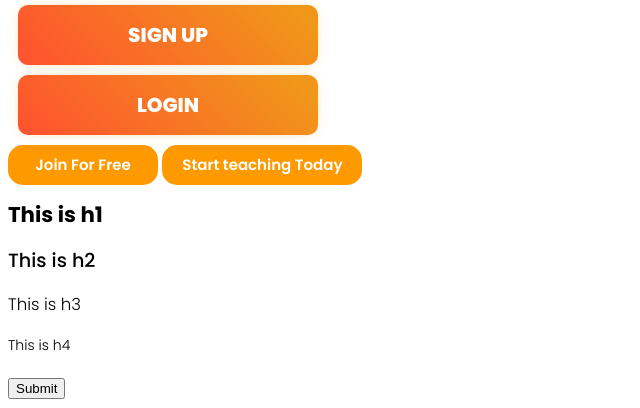
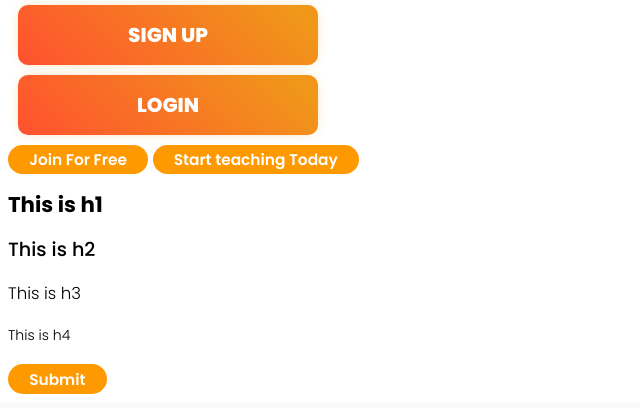
Before and after one commit to TeoJJss/game-learn, a PHP site: page /login-api/styles/style.html in a window 1280 px wide. Shown: the part 445-853 px from the top of the page, without its empty margins (0-640 px from the left). Run offline with PHP 8.4, Linux system fonts and the light colour scheme.

Commit message:
Update style.css

```diff
--- a/styles/style.css
+++ b/styles/style.css
@@ -290,17 +290,20 @@ body {
 /* home page for webpage */
 /* join for free */
 .join_for_free{
-    width: 150px;
-    height: 40px;
-    font-size: 15px;
+    width: auto;
+    height: auto;
+    font-size: 1.2vw;
     color: #ffffff;
     text-align: center;
     font-family: 'Poppins', sans-serif;
     font-weight: 600;
-    border-radius: 15px;
+    border-radius: 1.2vw;
     border-color: transparent;
     background-color: #ff9900;
     transition: 0.4s;
+    padding: 0.1vw;
+    padding-left: 1.5vw;
+    padding-right: 1.5vw;
 }
 .join_for_free:hover {
     color: #ffffff;
@@ -314,17 +317,20 @@ body {
 
 
 .start_teaching_today{
-    width: 200px;
-    height: 40px;
-    font-size: 15px;
+    width: auto;
+    height: auto;
+    font-size: 1.2vw;
     color: #ffffff;
     text-align: center;
     font-family: 'Poppins', sans-serif;
     font-weight: 600;
-    border-radius: 15px;
+    border-radius: 1.2vw;
     border-color: transparent;
     background-color: #ff9900;
     transition: 0.4s;
+    padding: 0.1vw;
+    padding-left: 1.5vw;
+    padding-right: 1.5vw;
 }
 .start_teaching_today:hover {
     color: #ffffff;
@@ -362,3 +368,32 @@ h4{
     font-family: 'Poppins', sans-serif;
     font-weight: 300;
 }
+
+
+
+/* submit button */
+.submit{
+    width: auto;
+    height: auto;
+    font-size: 1.2vw;
+    color: #ffffff;
+    text-align: center;
+    font-family: 'Poppins', sans-serif;
+    font-weight: 600;
+    border-radius: 1.2vw;
+    border-color: transparent;
+    background-color: #ff9900;
+    transition: 0.4s;
+    padding: 0.1vw;
+    padding-left: 1.5vw;
+    padding-right: 1.5vw;
+}
+.submit:hover {
+    color: #ffffff;
+    transform: scale(1.1);
+    text-shadow: 0 0 5px #ffffff;
+    box-shadow: 5px 0 10px rgba(255, 162, 0, 0.5);
+}
+.submit:active {
+    transform: scale(0.95);
+  }
```
